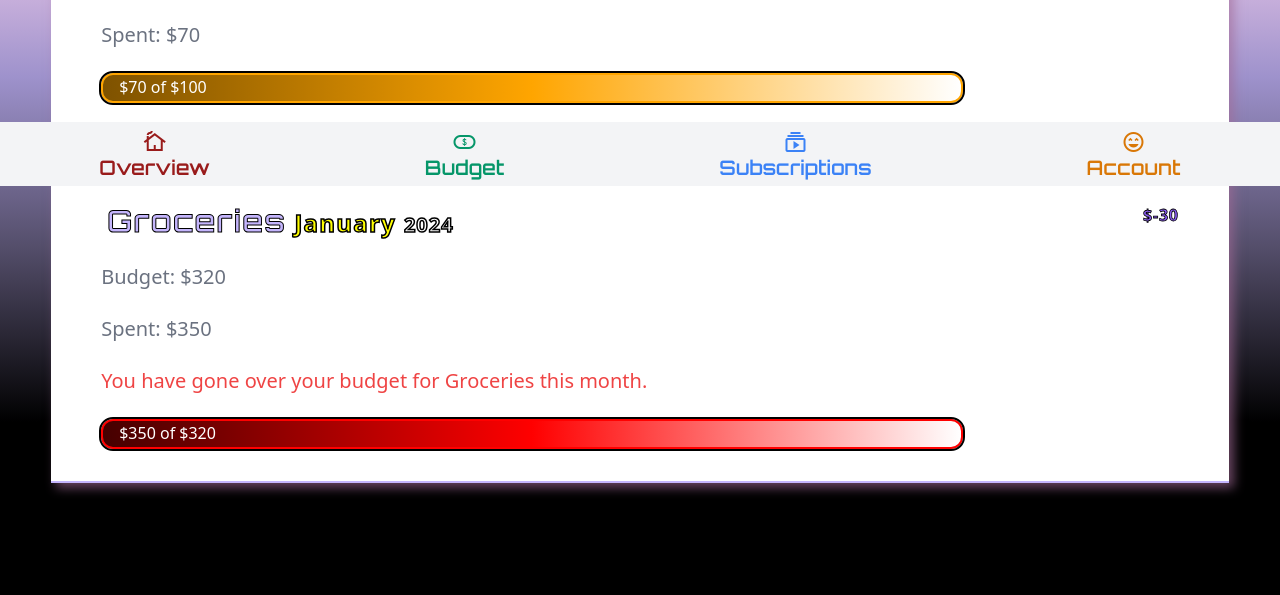
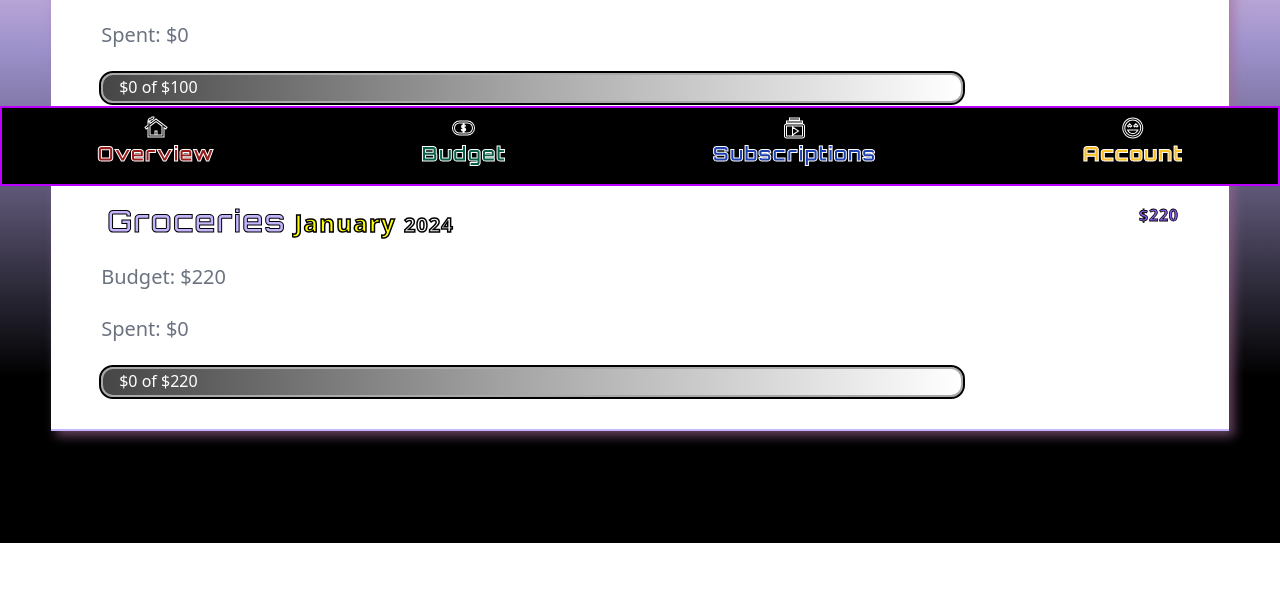
Before and after one commit to raquelindia/budgeting-tool, a website: page index.html in a window 1280 px wide. Shown: the part 614-1209 px from the top of the page. After the commit the page ends 1157 px from the top, so only its background shows below. Drawn offline with nearby package versions, Linux system fonts and the light colour scheme; some packages are replaced by stand-ins of ours.

Commit message:
changed nav

```diff
--- a/index-styles.css
+++ b/index-styles.css
@@ -2,5 +2,9 @@
     bottom: 0;
     position: fixed;
     width: 100%;
-    height: 8%;
+    height: 10%;
+    background-color: black;
+    border: 2px solid rgb(187, 0, 255);
+    -webkit-text-stroke: 1px white;
+    font-weight: 900
 }
--- a/nav-styles.css
+++ b/nav-styles.css
@@ -1,3 +1,5 @@
+
+
 .nav-link-title {
     font-family: 'Orbitron', sans-serif;
 }
--- a/nav.html
+++ b/nav.html
@@ -7,12 +7,12 @@
 <link href="https://fonts.googleapis.com/css2?family=Orbitron:wght@600;900&display=swap" rel="stylesheet">
     </head>
     <body>
-        <nav id="nav-container" class="flex flew-row justify-around gap-4 pt-2 ">
+        <nav id="nav-container" class="flex flew-row justify-around gap-4 pt-2 tracking-wider">
             <!-- Overview link-->
             <div>
                 <a ng-href="#!overview">
                 <div class="flex flex-col">
-                    <div class="flex flex-row justify-center text-red-800"><span class="material-symbols-outlined">cottage</span></div>
+                    <div class="flex flex-row justify-center text-black"><span class="material-symbols-outlined">cottage</span></div>
                     <div class="nav-link-title"><p class="text-xl text-red-800">Overview</p></div>
                 </div>
                 </a>
@@ -21,8 +21,8 @@
             <div>
                 <a ng-href="#!budget">
                     <div class="flex flex-col">
-                        <div class="flex flex-row justify-center text-green-600"><span class="material-symbols-outlined">finance_chip</span></div>
-                        <div class="nav-link-title"><p class="text-xl text-green-600">Budget</p></div>
+                        <div class="flex flex-row justify-center text-black"><span class="material-symbols-outlined">finance_chip</span></div>
+                        <div class="nav-link-title"><p class="text-xl text-green-800">Budget</p></div>
                     </div>
                 </a>
             </div>
@@ -31,8 +31,8 @@
             <div>
                 <a ng-href="#!subscriptions">
                     <div class="flex flex-col">
-                        <div class="flex flex-row justify-center text-blue-500"><span class="material-symbols-outlined">subscriptions</span></div>
-                        <div class="nav-link-title text-blue-500"><p class="text-xl">Subscriptions</p></div>
+                        <div class="flex flex-row justify-center text-black"><span class="material-symbols-outlined">subscriptions</span></div>
+                        <div class="nav-link-title text-blue-800"><p class="text-xl">Subscriptions</p></div>
                     </div>
                 </a>
             </div>
@@ -40,8 +40,8 @@
             <div>
                 <a ng-href="#!account">
                     <div class="flex flex-col">
-                    <div class="flex flex-row justify-center text-yellow-600"><span class="material-symbols-outlined">sentiment_very_satisfied</span></div>
-                    <div class="nav-link-title text-yellow-600"><p class="text-xl">Account</p></div>
+                    <div class="flex flex-row justify-center text-black"><span class="material-symbols-outlined">sentiment_very_satisfied</span></div>
+                    <div class="nav-link-title text-yellow-400"><p class="text-xl">Account</p></div>
                         </div>
                 </a>
             </div>
--- a/new-subscription-files/css/components-styles.css
+++ b/new-subscription-files/css/components-styles.css
@@ -4,7 +4,7 @@
 }
 
 #new-subscription-form-container-head {
-    background-image: linear-gradient(to bottom, #f071b6, #f8d1ed);
+    background-image: linear-gradient(to bottom, black, black, #534d69, #9e92cc, #9e92cc, #f8d1ed, white);
 }
 
 .new-subscription-form-label-div {
--- a/script.js
+++ b/script.js
@@ -3,8 +3,8 @@ app.controller('appCtrl', function($scope){
     //budget data
   $scope.submittedBudgetForms = [
     {title: "Subscriptions", amount: 100, spent: $scope.totalSubscriptionsCost, barWidth: "idk", greyBarWidth: "idk", moneyLeft: 66},
-    {title: "Toiletries", amount: 100, spent: 70, barWidth: "80%", greyBarWidth: "20%", moneyLeft: 60},
-    {title: "Groceries", amount: 320, spent: 350, barWidth: "21%", greyBarWidth: "79%", moneyLeft: 250}
+    {title: "Toiletries", amount: 100, spent: 0, barWidth: "80%", greyBarWidth: "20%", moneyLeft: 60},
+    {title: "Groceries", amount: 220, spent: 0, barWidth: "21%", greyBarWidth: "79%", moneyLeft: 250}
   ];
 
   $scope.newBudgetData = {};
@@ -12,10 +12,10 @@ app.controller('appCtrl', function($scope){
      //subscription data
 
      $scope.submittedSubscriptionForms = [
-        {service: "Netflix", cost: 17},
-        {service: "Hulu", cost: 15},
-        {service: "CrunchyRoll", cost: 12},
-        {service: "Disney Plus", cost: 10}
+        {service: "Netflix", cost: 0},
+        {service: "Hulu", cost: 0},
+        {service: "CrunchyRoll", cost: 0},
+        {service: "Disney Plus", cost: 0}
      ];
 
      $scope.newSubscriptionData = {};
```
